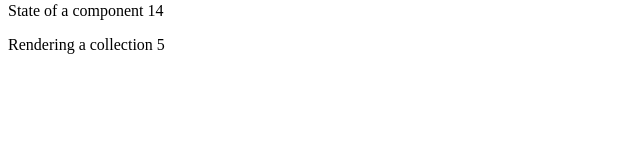
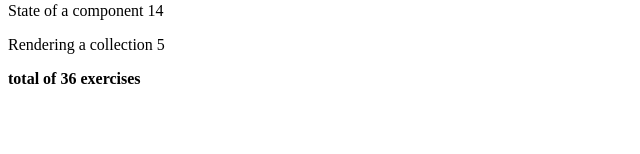
Before and after one commit to kevcomedia/fullstackopen2021-part2, a React (Create React App) app in the folder course-information/: page / in a window 1280 px wide. Shown: the part 146-300 px from the top of the page, without its empty margins (0-640 px from the left). Built offline with nearby package versions, Linux system fonts and the light colour scheme.

Commit message:
Show sum of exercises

```diff
--- a/course-information/src/App.js
+++ b/course-information/src/App.js
@@ -22,13 +22,11 @@ const Content = ({ parts }) => {
   )
 }
 
-const Total = (props) => {
+const Total = ({ parts }) => {
+  const total = parts.map((part) => part.exercises).reduce((a, b) => a + b, 0)
   return (
     <p>
-      Number of exercises{' '}
-      {props.parts[0].exercises +
-        props.parts[1].exercises +
-        props.parts[2].exercises}
+      <b>total of {total} exercises</b>
     </p>
   )
 }
@@ -38,7 +36,7 @@ const Course = ({ course }) => {
     <div>
       <Header course={course.name} />
       <Content parts={course.parts} />
-      {/* <Total parts={course.parts} /> */}
+      <Total parts={course.parts} />
     </div>
   )
 }
```
